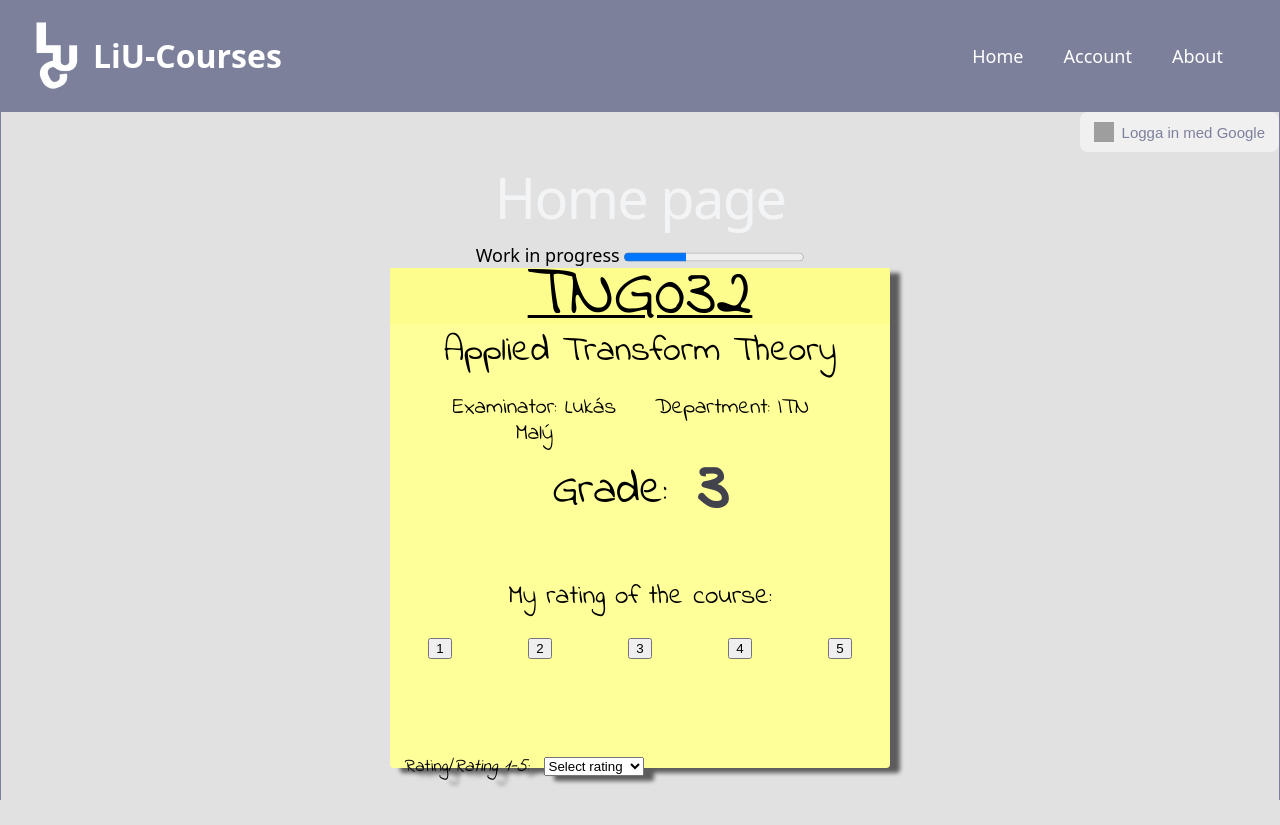
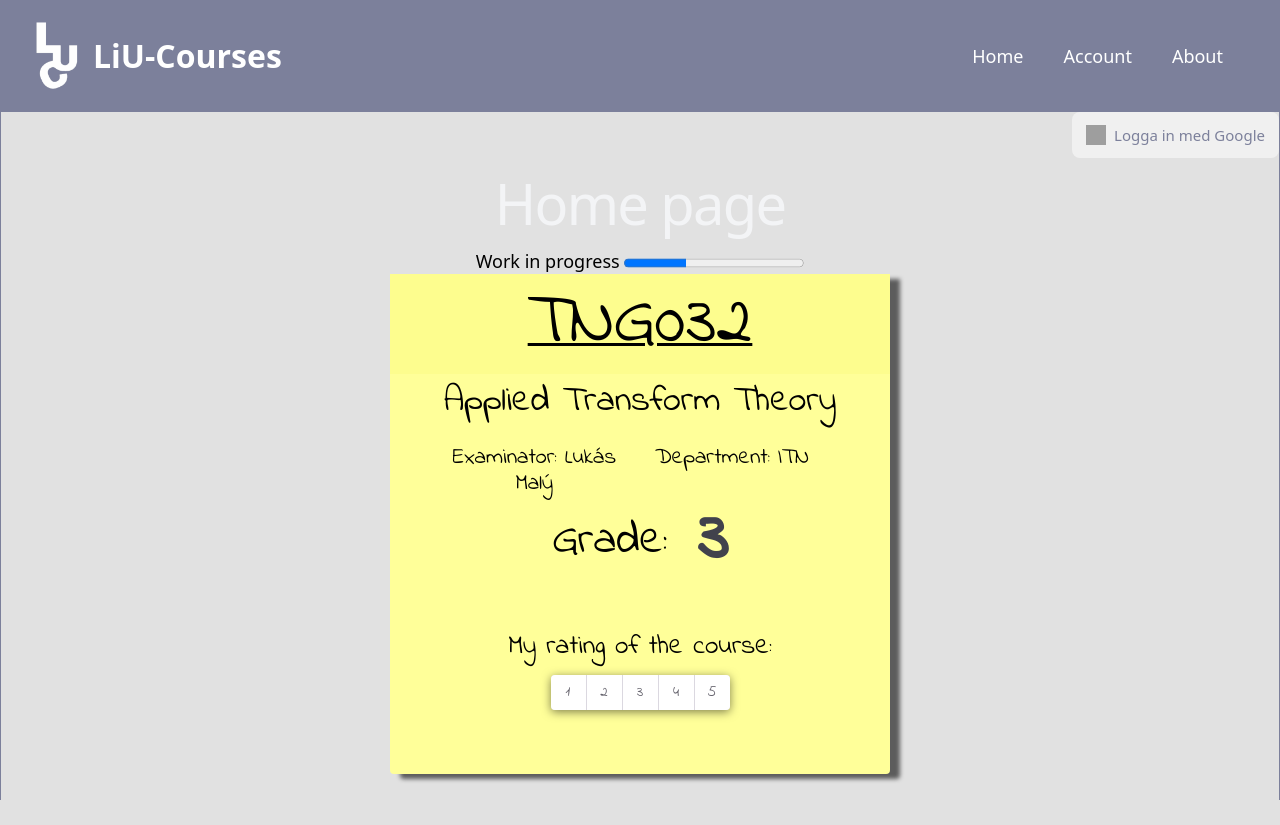
Before and after one commit to De99103/tddd27, a React (Vite) app in the folder tddd27-project/: page / in a window 1280 px wide. After the commit the page ends 800 px from the top, so only its background shows below. Built offline with nearby package versions, Linux system fonts and the light colour scheme; no server answers; grey boxes are pictures that could not be loaded.

Commit message:
adding rating toggle Group

```diff
--- a/tddd27-project/package.json
+++ b/tddd27-project/package.json
@@ -13,6 +13,9 @@
     "@emotion/react": "^11.14.0",
     "@emotion/styled": "^11.14.1",
     "@mui/material": "^9.0.0",
+    "@radix-ui/colors": "^3.0.0",
+    "@radix-ui/react-icons": "^1.3.2",
+    "@radix-ui/react-toggle-group": "^1.1.11",
     "firebase": "^12.12.0",
     "react": "^19.2.4",
     "react-dom": "^19.2.4",
--- a/tddd27-project/src/components/common/popup/Popup.jsx
+++ b/tddd27-project/src/components/common/popup/Popup.jsx
@@ -2,8 +2,10 @@ import Autocomplete from "../autocomplete/Autocomplete";
 import RateButton from "../rateButton";
 import "./Popup.css";
 import { useState } from "react";
+import Rating from "../rating/Rating";
 
 function Popup() {
+
     return (
         <div className="page_popup">
             <div className="container_popup">
@@ -20,7 +22,10 @@ function Popup() {
                     <p className="popup_grade_variable">3</p>
                 </div>
                 <p className="text_before_rating"> My rating of the course:</p>
+                <Rating />
 
+
+{/*
                 <div className="popup_rate_course_buttons">
                     <RateButton number={"1"} />
                     <RateButton number={"2"} />
@@ -43,6 +48,8 @@ function Popup() {
                         <option value="5">5 - Very hard</option>
                     </select>
                 </div>
+                */}
+
             </div>
         </div>
     );
--- /dev/null
+++ b/tddd27-project/src/components/common/rating/rating.css
@@ -0,0 +1,49 @@
+@import "@radix-ui/colors/black-alpha.css";
+@import "@radix-ui/colors/mauve.css";
+@import "@radix-ui/colors/violet.css";
+
+/* reset */
+button {
+	all: unset;
+}
+
+.ToggleGroup {
+	display: inline-flex;
+	background-color: var(--mauve-6);
+	border-radius: 4px;
+	box-shadow: 0 2px 10px var(--black-a7);
+}
+
+.ToggleGroupItem {
+	background-color: white;
+	color: var(--mauve-11);
+	height: 35px;
+	width: 35px;
+	display: flex;
+	font-size: 15px;
+	line-height: 1;
+	align-items: center;
+	justify-content: center;
+	margin-left: 1px;
+	user-select: none;
+}
+.ToggleGroupItem:first-child {
+	margin-left: 0;
+	border-top-left-radius: 4px;
+	border-bottom-left-radius: 4px;
+}
+.ToggleGroupItem:last-child {
+	border-top-right-radius: 4px;
+	border-bottom-right-radius: 4px;
+}
+.ToggleGroupItem:hover {
+	background-color: var(--violet-3);
+}
+.ToggleGroupItem[data-state="on"] {
+	background-color: var(--violet-5);
+	color: var(--violet-11);
+}
+.ToggleGroupItem:focus {
+	position: relative;
+	box-shadow: 0 0 0 2px black;
+}
--- /dev/null
+++ b/tddd27-project/src/components/common/rating/rating.jsx
@@ -0,0 +1,47 @@
+import "./rating.css";
+import * as ToggleGroup from "@radix-ui/react-toggle-group";
+import { db } from "../../../firebase/firebase";
+import { useState } from "react";
+import { collection, addDoc } from "firebase/firestore";
+
+
+function Rating() {
+    const [rating, setRating] = useState("0");
+
+    async function onvaluechange(value) {
+       try {
+            // Det nya sättet att skriva i Firebase v9+
+            await addDoc(collection(db, "ratings"), {
+                Rating: value,
+                timestamp: new Date() // Bra att ha för att sortera senare!
+            });
+            console.log("Saved in Firebase! WHoo!!! Value:", value);
+        } catch (error) {
+            console.error("Error saving to Firebase:", error);
+        }
+    }
+
+return (
+    <div className="rating_container">
+        <ToggleGroup.Root className="ToggleGroup" type="single" value={rating} onValueChange={onvaluechange}>
+            <ToggleGroup.Item className="ToggleGroupItem" value="1">
+                1
+            </ToggleGroup.Item>
+            <ToggleGroup.Item className="ToggleGroupItem" value="2">
+                2
+            </ToggleGroup.Item>
+            <ToggleGroup.Item className="ToggleGroupItem" value="3">
+                3
+            </ToggleGroup.Item>
+            <ToggleGroup.Item className="ToggleGroupItem" value="4">
+                4
+            </ToggleGroup.Item>
+            <ToggleGroup.Item className="ToggleGroupItem" value="5">
+                5
+            </ToggleGroup.Item>
+        </ToggleGroup.Root>
+    </div>
+);
+}
+
+export default Rating;
```
Also changed, not shown: tddd27-project/src/components/common/rating/index.js (added), 1 other file (tests, documents, lock files or other folders).
